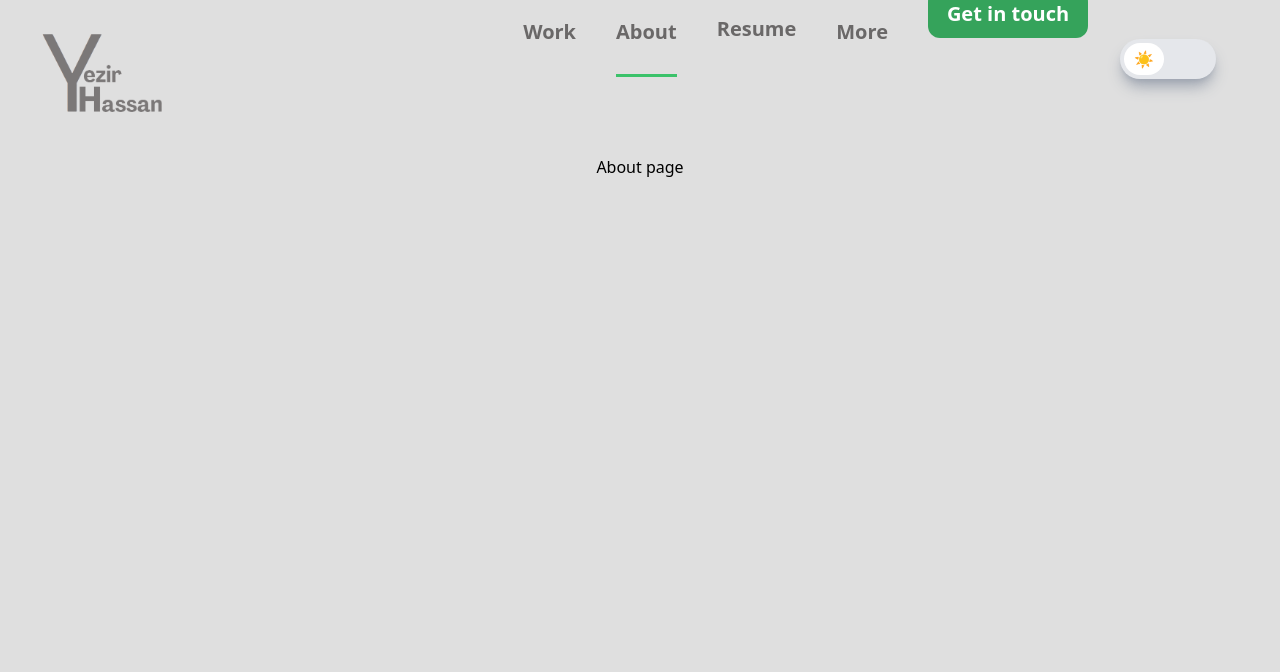
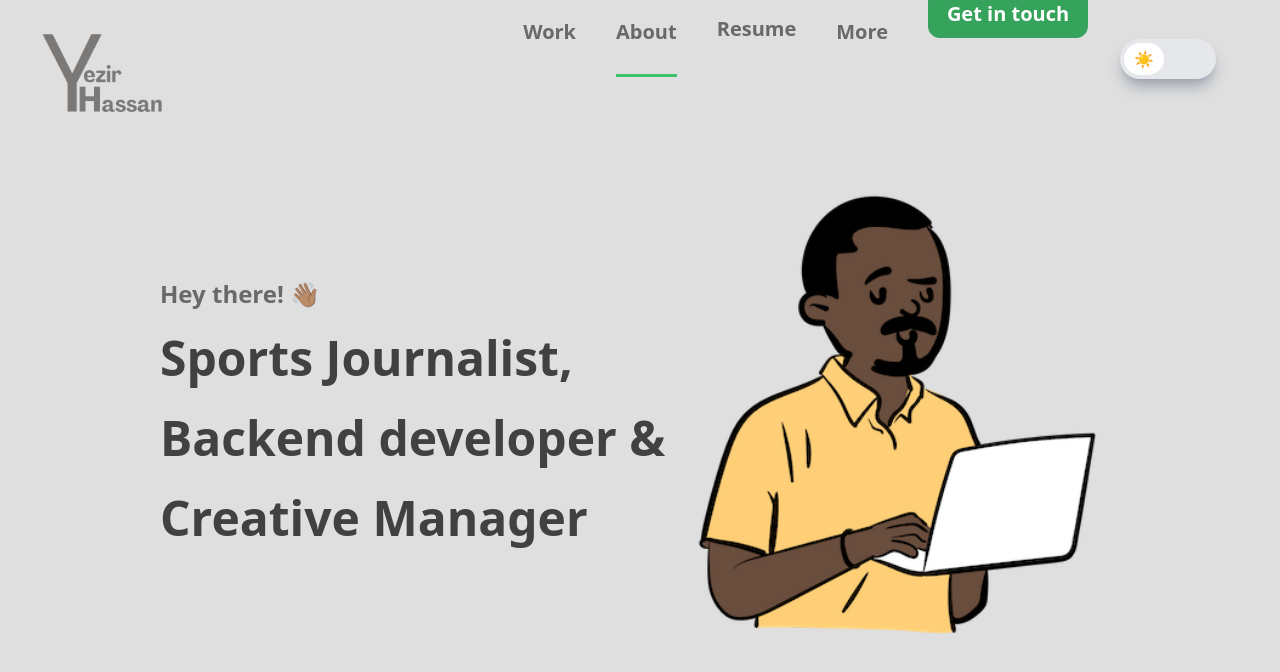
Before and after one commit to grzdev/yezirhassan, a SvelteKit app: page /about in a window 1280 px wide. Shown: the top 672 px of the page. Built offline with nearby package versions, Linux system fonts and the light colour scheme.

Commit message:
First div

```diff
--- a/src/components/WorkCard.svelte
+++ b/src/components/WorkCard.svelte
@@ -67,12 +67,12 @@
 
 <style>
   .move-from-buttom {
-    animation: moveFromBottomRight4 0.5s ease-in-out;
+    animation: moveFromBottomRight4 1s ease-in-out;
   }
 
   @keyframes moveFromBottomRight4 {
     0% {
-      transform: translate(10%, 20%);
+      transform: translate(30%, 60%);
       opacity: 0;
     }
     100% {
--- a/src/modules/About.svelte
+++ b/src/modules/About.svelte
@@ -1 +1,79 @@
-<h1>About page</h1>
+<script>
+  import Yezir from "../image/yezir.png";
+</script>
+
+<div class="flex flex-row justify-center items-center">
+  <div
+    class="flex flex-col sm:flex-col md:flex-row justify-center items-center mt-[2rem] sm:mt-[3rem] md:mt-[-2rem]"
+  >
+    <div
+      class="w-[22rem] sm:w-[32rem] md:w-[32rem] mt-[1rem] sm:mt-[1rem] md:mt-[3rem]"
+    >
+      <h1
+        class="text-fade text-xl sm:text-2xl md:text-2xl text-start hover:text-black dark:hover:text-white transition duration-500 ease-in-out text-[#6a6868] dark:text-[#989898] font-semibold"
+      >
+        Hey there! 👋🏽
+      </h1>
+      <div>
+        <h1
+          class="text-animation text-3xl sm:text-5xl md:text-5xl mt-[1rem] text-start leading-[3rem] sm:leading-[4rem] md:leading-[4rem] font-bold hover:text-black dark:hover:text-white transition duration-500 ease-in-out text-[#424141] dark:text-[#bbbaba]"
+        >
+          Sports Journalist,
+        </h1>
+        <h1
+          class="text-animation2 text-3xl sm:text-5xl md:text-5xl mt-[1rem] text-start leading-[3rem] sm:leading-[4rem] md:leading-[4rem] font-bold hover:text-black dark:hover:text-white transition duration-500 ease-in-out text-[#424141] dark:text-[#bbbaba]"
+        >
+          Backend developer &
+        </h1>
+        <h1
+          class="text-animation3 text-3xl sm:text-5xl md:text-5xl mt-[1rem] text-start leading-[3rem] sm:leading-[4rem] md:leading-[4rem] font-bold hover:text-black dark:hover:text-white transition duration-500 ease-in-out text-[#424141] dark:text-[#bbbaba]"
+        >
+          Creative Manager
+        </h1>
+      </div>
+    </div>
+    <img
+      src={Yezir}
+      alt=""
+      class="text-fade mt-[2rem] sm:mt-[3rem] md:mt-[] w-[20rem] sm:w-[26rem] md:w-[28rem]"
+    />
+  </div>
+</div>
+
+<style>
+  @keyframes fadeIn {
+    from {
+      opacity: 0;
+    }
+    to {
+      opacity: 1;
+    }
+  }
+  .text-fade {
+    /* display: inline-block; */
+    animation: fadeIn 1.5s ease-in-out;
+  }
+  @keyframes fadeInUp {
+    from {
+      transform: translateY(100%);
+      opacity: 0;
+    }
+    to {
+      transform: translateY(0);
+      opacity: 1;
+    }
+  }
+
+  .text-animation {
+    /* display: inline-block; */
+    animation: fadeInUp 0.7s ease-in-out;
+  }
+  .text-animation2 {
+    /* display: inline-block; */
+    animation: fadeInUp 1s ease-in-out;
+  }
+  .text-animation3 {
+    /* display: inline-block; */
+    animation: fadeInUp 1.3s ease-in-out;
+  }
+</style>
--- a/src/modules/Work.svelte
+++ b/src/modules/Work.svelte
@@ -41,7 +41,7 @@
 
   @keyframes moveFromBottomRight4 {
     0% {
-      transform: translate(00%, 0%);
+      transform: translate(10%, 40%);
       opacity: 0;
     }
     100% {
```
Also changed, not shown: src/image/yezir.png (added).
